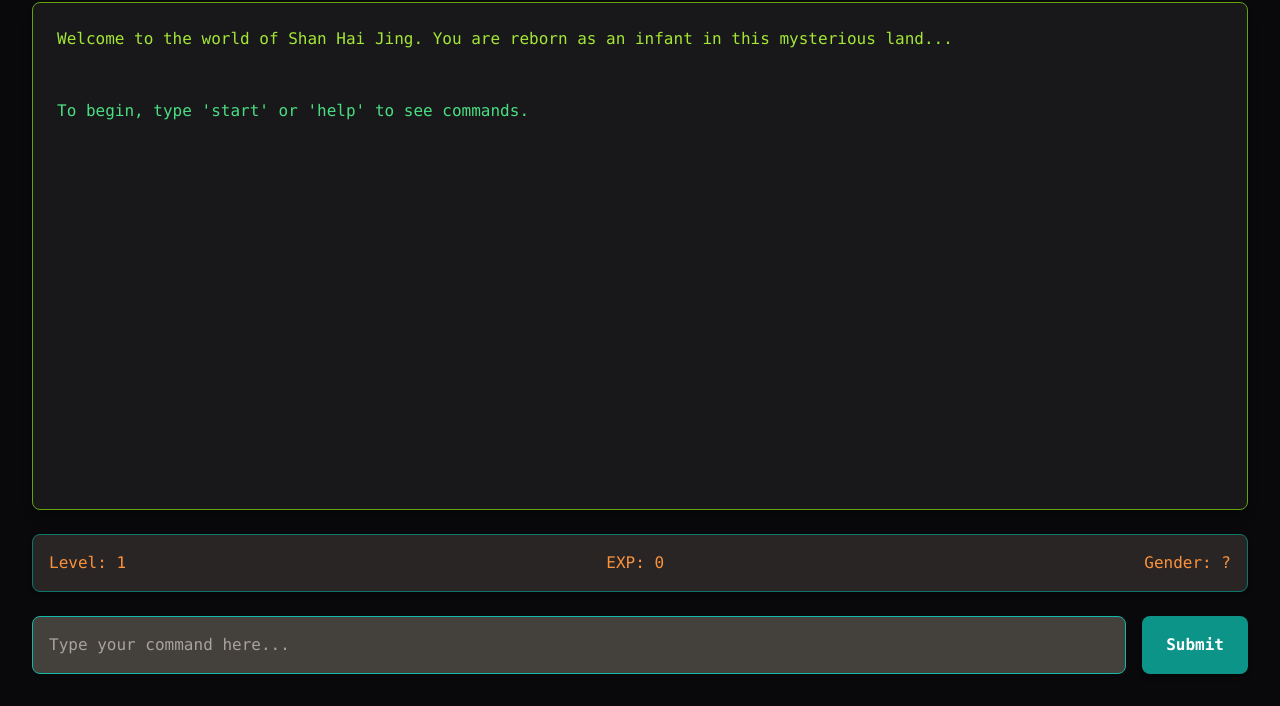
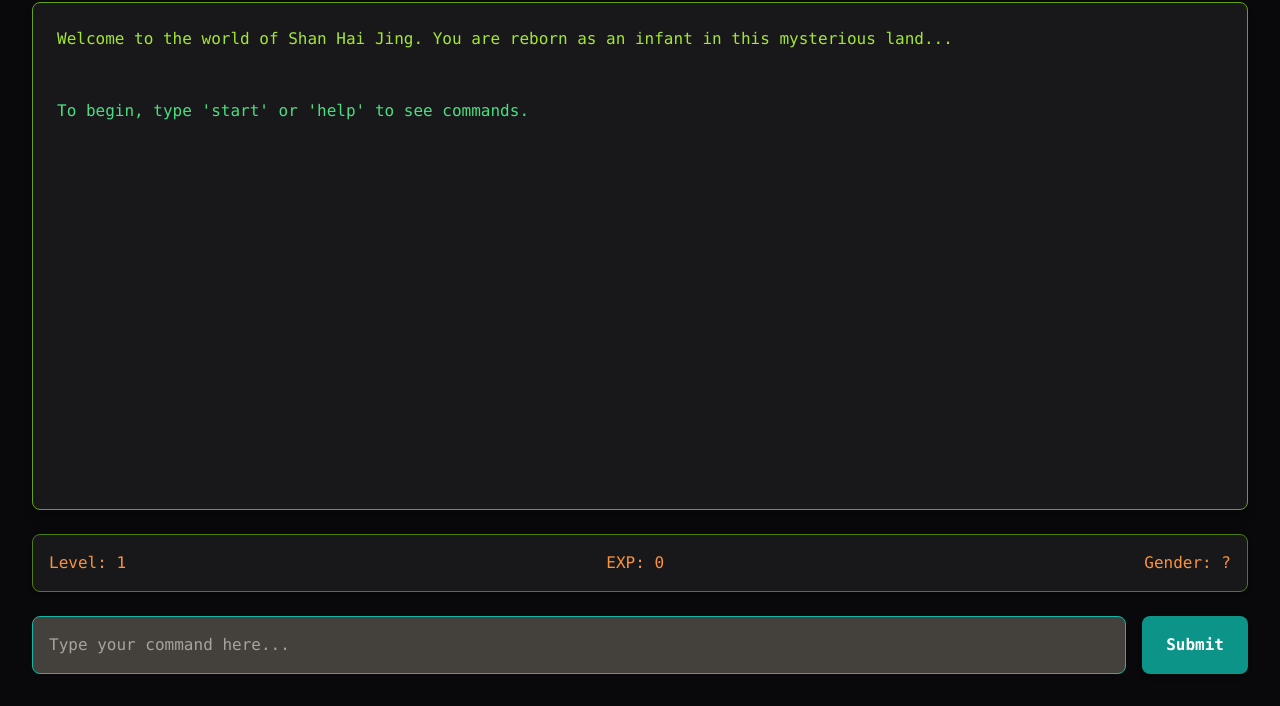
Before and after one commit to ninety-nine-luciverus/The-Realm, a website: page public/index.html in a window 1280 px wide. Shown: the part 94-800 px from the top of the page. Drawn offline with nearby package versions, Linux system fonts and the light colour scheme.

Commit message:
Update index.html

```diff
--- a/public/index.html
+++ b/public/index.html
@@ -16,7 +16,7 @@
             <p class="text-green-400 mb-2">To begin, type 'start' or 'help' to see commands.</p>
         </div>
 
-       <div id="player-stats" class="bg-stone-800 border border-teal-700 rounded-lg p-3 md:p-4 mb-6 shadow-md flex justify-between items-center text-sm md:text-base">
+        <div id="player-stats" class="bg-zinc-900 border border-lime-700 rounded-lg p-3 md:p-4 mb-6 shadow-md flex justify-between items-center text-sm md:text-base text-lime-400">
             <span class="text-orange-400">Level: <span id="stat-level">1</span></span>
             <span class="text-orange-400">EXP: <span id="stat-exp">0</span></span>
             <span class="text-orange-400">Gender: <span id="stat-gender">?</span></span>
```
